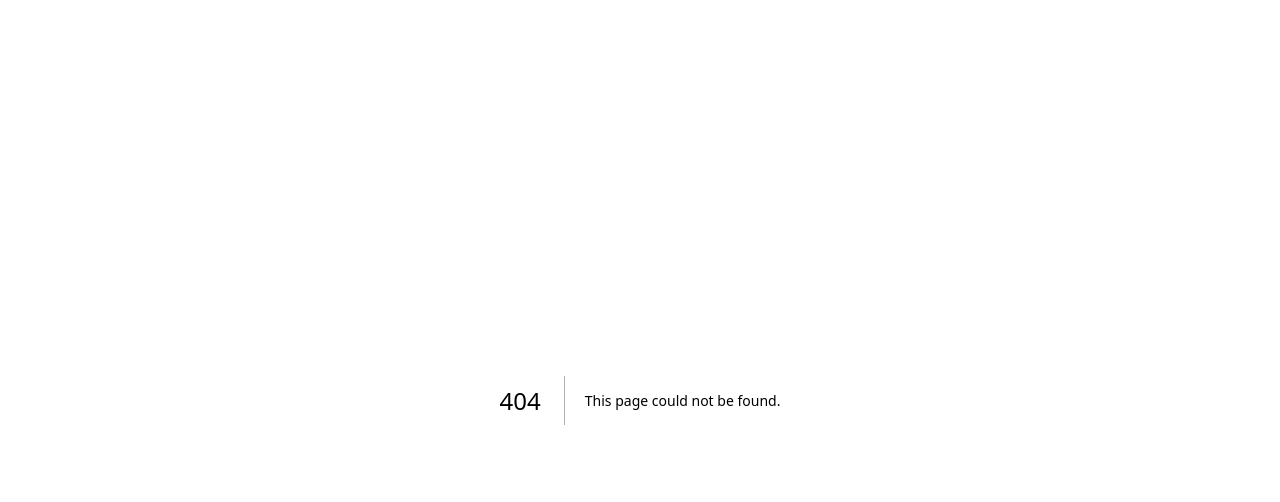
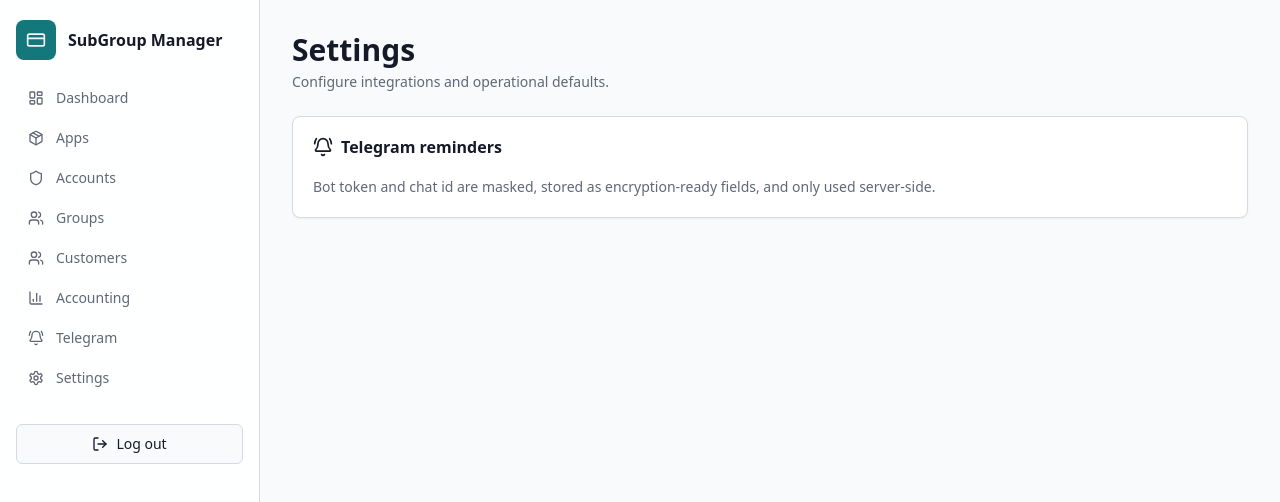
Before and after one commit to LatinR9/mangegpt, a Next.js app: page /settings in a window 1280 px wide. Before the commit this address had no page. Shown: the top 502 px of the page. Built offline with nearby package versions, Linux system fonts and the light colour scheme.

Commit message:
Add settings landing page

```diff
--- /dev/null
+++ b/src/app/(admin)/settings/page.tsx
@@ -0,0 +1,13 @@
+import Link from "next/link";
+import { BellRing } from "lucide-react";
+import { PageHeader } from "@/components/page-header";
+import { Card, CardContent, CardHeader, CardTitle } from "@/components/ui/card";
+
+export default function SettingsPage() {
+  return (
+    <div>
+      <PageHeader title="Settings" description="Configure integrations and operational defaults." />
+      <Link href="/settings/telegram"><Card className="transition hover:border-primary"><CardHeader><CardTitle className="flex items-center gap-2"><BellRing className="h-5 w-5" /> Telegram reminders</CardTitle></CardHeader><CardContent className="text-sm text-muted-foreground">Bot token and chat id are masked, stored as encryption-ready fields, and only used server-side.</CardContent></Card></Link>
+    </div>
+  );
+}
```
